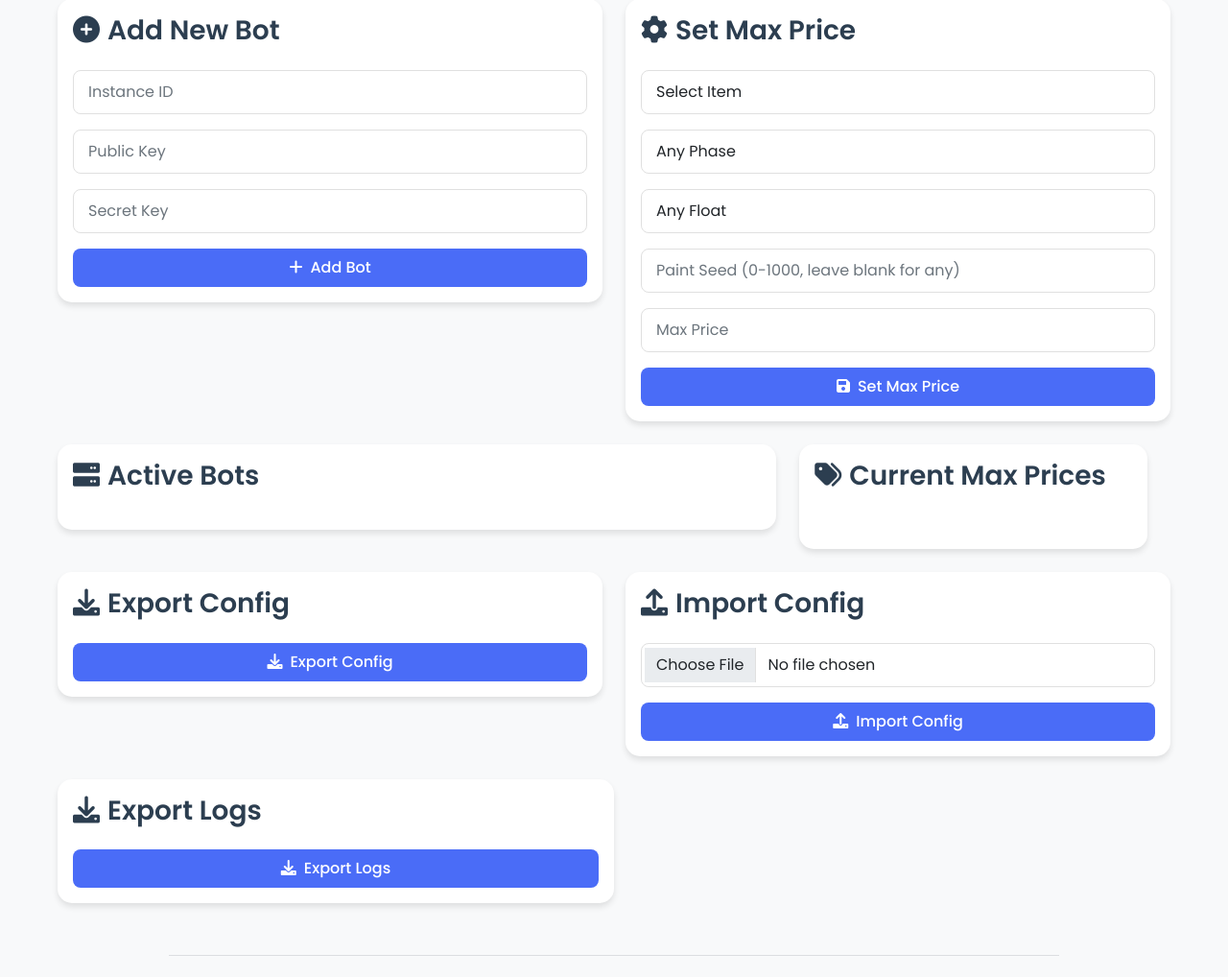
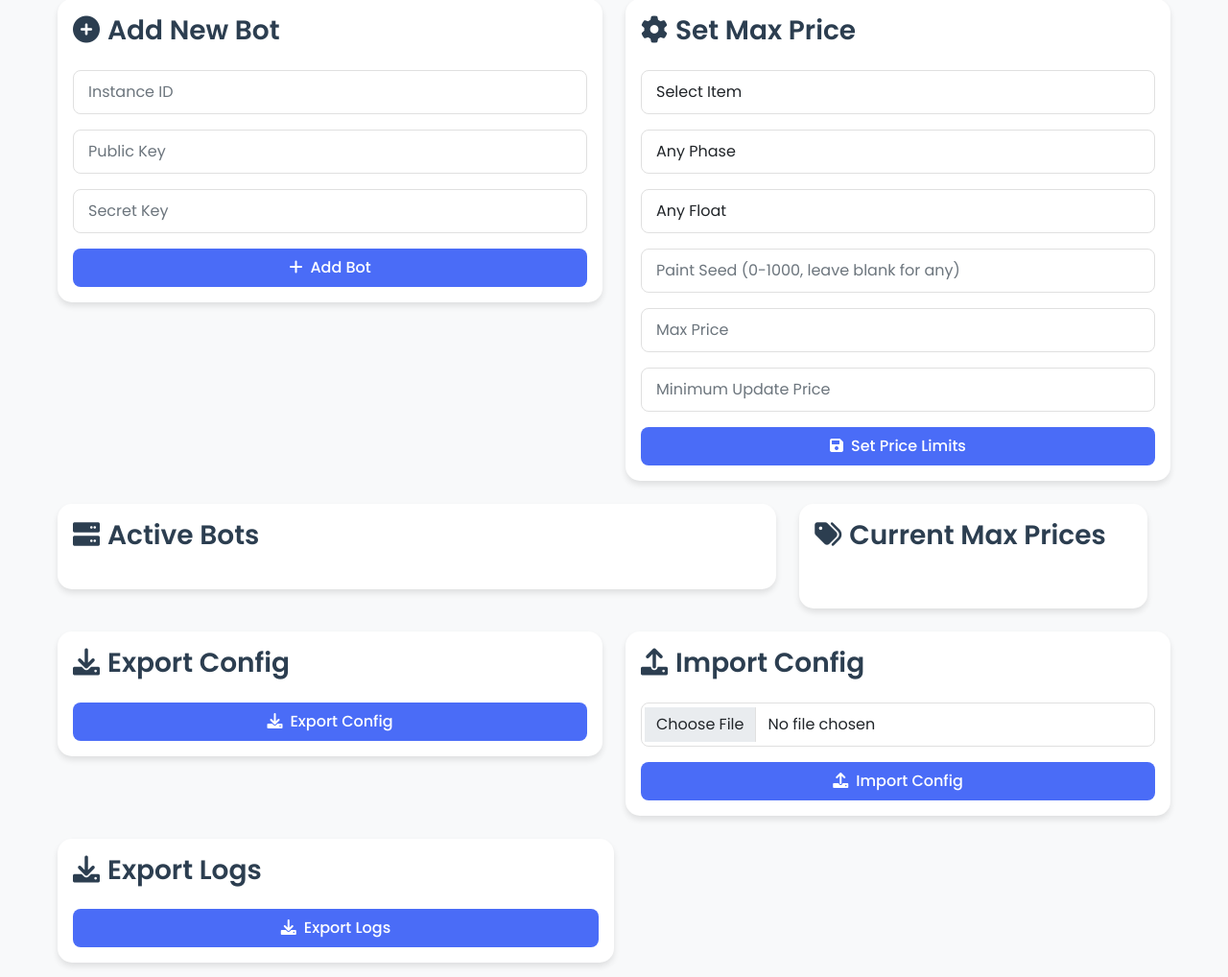
Before and after one commit to Sekinal/DMarket-Bot, a Flask app: page / in a window 1280 px wide. Shown: the part 147-1165 px from the top of the page at 96% size. Run offline with Flask 3, Linux system fonts and the light colour scheme; the visitor is signed in with stand-in values (Sample User, id 1); data that the repository does not hold is empty; some libraries are stand-ins or nearby versions.

Commit message:
Added min price handling

```diff
--- a/bot/bot.py
+++ b/bot/bot.py
@@ -264,7 +264,7 @@ class BotInstance:
         self.console.print(panel)
         logger.info(f"[{self.instance_id}] Printed target info for {title} - Price: ${current_price:.2f}")
 
-    def print_market_analysis(self, title: str, highest_price: float, optimal_price: float, current_price: float):
+    def print_market_analysis(self, title: str, highest_price: float, optimal_price: float, current_price: float, min_price: float, max_price: float):
         table = Table(title=f"[bold]{self.instance_id} - Market Analysis for {title}[/bold]", box=box.ROUNDED)
         table.add_column("Metric", style="cyan")
         table.add_column("Value", style="green")
@@ -273,12 +273,11 @@ class BotInstance:
         table.add_row("Highest Competitor", f"${highest_price:.2f}")
         table.add_row("Optimal Price", f"${optimal_price:.2f}")
         table.add_row("Price Difference", f"${(optimal_price - current_price):.2f}")
+        table.add_row("Minimum Allowed Price", f"${min_price:.2f}")
+        table.add_row("Maximum Allowed Price", f"${max_price:.2f}")
 
         self.console.print(table)
         logger.info(f"[{self.instance_id}] Market analysis for {title} - Optimal Price: ${optimal_price:.2f}")
-
-
-        self.console.print(table)
 
     def print_action_result(self, action: str, details: str):
         self.console.print(f"[bold blue]{self.instance_id} - {action}:[/bold blue] [green]{details}[/green]")
@@ -388,9 +387,14 @@ class BotInstance:
             highest_price = max(float(order["price"]) / 100 for order in relevant_orders)
             optimal_price = highest_price + 0.01
 
-            self.print_market_analysis(title, highest_price, optimal_price, current_price)
+            min_price = self.bot_manager.get_min_price(title, phase, float_val, seed)
+            if optimal_price < min_price:
+                self.console.print(f"[yellow]Optimal price ${optimal_price:.2f} is below the minimum update price ${min_price:.2f}. Adjusting to minimum update price.[/yellow]")
+                optimal_price = min_price
 
-            if abs(current_price - optimal_price) >= 0:
+            self.print_market_analysis(title, highest_price, optimal_price, current_price, min_price, max_price)
+
+            if current_price != optimal_price:
                 if optimal_price > max_price:
                     self.console.print(f"\n[red]Optimal price ${optimal_price:.2f} exceeds max price ${max_price:.2f}[/red]")
                     optimal_price = max_price
@@ -466,7 +470,7 @@ class BotManager:
         with open(self.max_prices_file, 'w') as f:
             json.dump(self.max_prices, f, indent=4)
 
-    def update_max_price(self, item_name: str, phase: str, float_val: str, seed: str, max_price: float):
+    def update_max_price(self, item_name: str, phase: str, float_val: str, seed: str, max_price: float, min_price: float):
         # Remove existing entry if exists
         self.max_prices = [entry for entry in self.max_prices if not (
             entry['item'] == item_name and
@@ -480,7 +484,8 @@ class BotManager:
             'phase': phase,
             'float': float_val,
             'seed': seed,
-            'price': max_price
+            'max_price': max_price,
+            'min_price': min_price
         })
         self.save_max_prices()
 
@@ -498,13 +503,29 @@ class BotManager:
                 match = False
             if match:
                 matching.append(entry)
-
         if not matching:
             return float('inf')
+        best_entry = max(matching, key=lambda x: sum(1 for k in ['phase', 'float', 'seed'] if x.get(k, '')))
+        return best_entry.get('max_price', float('inf'))
 
-        # Find most specific entry (most attributes specified)
+    def get_min_price(self, item_name: str, phase: str, float_val: str, seed: str) -> float:
+        matching = []
+        for entry in self.max_prices:
+            if entry['item'] != item_name:
+                continue
+            match = True
+            if entry.get('phase', '') and entry['phase'] != phase:
+                match = False
+            if entry.get('float', '') and entry['float'] != float_val:
+                match = False
+            if entry.get('seed', '') and entry['seed'] != seed:
+                match = False
+            if match:
+                matching.append(entry)
+        if not matching:
+            return 0.0  # Default minimum price if not set
         best_entry = max(matching, key=lambda x: sum(1 for k in ['phase', 'float', 'seed'] if x.get(k, '')))
-        return best_entry['price']
+        return best_entry.get('min_price', 0.0)
 
     def update_available_items(self, items: list):
         self.available_items = set(items)
--- a/dashboard/app.py
+++ b/dashboard/app.py
@@ -105,7 +105,8 @@ def update_max_price():
         phase=data.get('phase', ''),
         float_val=data.get('float', ''),
         seed=data.get('seed', ''),
-        max_price=float(data['max_price'])
+        max_price=float(data['max_price']),
+        min_price=float(data['min_price'])  # New field for minimum update price
     )
     return jsonify({'success': True})
 
@@ -129,7 +130,8 @@ def modify_max_price(index):
             'phase': data.get('phase', ''),
             'float': data.get('float', ''),
             'seed': data.get('seed', ''),
-            'price': float(data['max_price'])
+            'max_price': float(data['max_price']),
+            'min_price': float(data['min_price'])
         }
         bot_manager.save_max_prices()
         return jsonify({'success': True})
--- a/dashboard/templates/index.html
+++ b/dashboard/templates/index.html
@@ -271,8 +271,12 @@
                                 <input type="number" step="0.01" class="form-control" id="maxPrice"
                                        placeholder="Max Price" required>
                             </div>
+                            <div class="mb-3">
+                                <input type="number" step="0.01" class="form-control" id="minPrice"
+                                       placeholder="Minimum Update Price" required>
+                            </div>
                             <button type="submit" class="btn btn-primary w-100">
-                                <i class="fas fa-save me-2"></i>Set Max Price
+                                <i class="fas fa-save me-2"></i>Set Price Limits
                             </button>
                         </form>
                     </div>
@@ -436,6 +440,7 @@
                 const floatVal = $('#floatSelect').val();
                 const seed = $('#seedInput').val();
                 const price = $('#maxPrice').val();
+                const minPrice = $('#minPrice').val();
 
                 $.ajax({
                     url: '/api/max-prices',
@@ -446,7 +451,8 @@
                         phase: phase,
                         float: floatVal,
                         seed: seed,
-                        max_price: price
+                        max_price: maxPrice,
+                        min_price: minPrice
                     }),
                     success: function() {
                         updateMaxPrices();
@@ -565,13 +571,14 @@
                 const phase = btn.data('phase');
                 const float = btn.data('float');
                 const seed = btn.data('seed');
-                const price = btn.data('price');
+                const maxPrice = btn.data('price');
+                const minPrice = btn.data('min-price'); // new attribute for min price
 
                 // Create float options based on item wear
                 const floatOptions = generateFloatOptionsForItem(item);
 
                 Swal.fire({
-                    title: 'Edit Max Price',
+                    title: 'Edit Price Range',
                     html: `
                         <select id="swal-item" class="swal2-input">
                             ${$('#itemSelect').html()}
@@ -584,16 +591,15 @@
                             ${floatOptions}
                         </select>
                         <input id="swal-seed" class="swal2-input" placeholder="Paint Seed" value="${seed}">
-                        <input id="swal-price" class="swal2-input" type="number" step="0.01" placeholder="Max Price" value="${price}">
+                        <input id="swal-max-price" class="swal2-input" type="number" step="0.01" placeholder="Max Price" value="${maxPrice}">
+                        <input id="swal-min-price" class="swal2-input" type="number" step="0.01" placeholder="Min Price" value="${minPrice}">
                     `,
                     focusConfirm: false,
                     didOpen: () => {
-                        // Set initial values
+                        // Set initial values for select elements
                         $('#swal-item').val(item);
                         $('#swal-phase').val(phase);
                         $('#swal-float').val(float);
-
-                        // Add change handler for item selection
                         $('#swal-item').on('change', function() {
                             const selectedItem = $(this).val();
                             const newFloatOptions = generateFloatOptionsForItem(selectedItem);
@@ -606,7 +612,8 @@
                             phase: $('#swal-phase').val(),
                             float: $('#swal-float').val(),
                             seed: $('#swal-seed').val(),
-                            max_price: $('#swal-price').val()
+                            max_price: parseFloat($('#swal-max-price').val()),
+                            min_price: parseFloat($('#swal-min-price').val())
                         }
                     }
                 }).then((result) => {
@@ -618,7 +625,7 @@
                             data: JSON.stringify(result.value),
                             success: function() {
                                 updateMaxPrices();
-                                Swal.fire('Updated!', 'Max price has been updated.', 'success');
+                                Swal.fire('Updated!', 'Price range has been updated.', 'success');
                             }
                         });
                     }
@@ -639,7 +646,9 @@
                                 <div>
                                     <div class="fw-bold">${entry.item}</div>
                                     <div class="text-muted">${attrs.join(' | ') || 'Any attributes'}</div>
-                                <div class="text-success">$${entry.price.toFixed(2)}</div>
+                                    <div class="text-success">
+                                        Max: $${entry.max_price.toFixed(2)}, Min: $${entry.min_price.toFixed(2)}
+                                    </div>
                                 </div>
                                 <div class="btn-group">
                                     <button class="btn btn-sm btn-primary edit-max-price"
@@ -648,7 +657,8 @@
                                             data-phase="${entry.phase}"
                                             data-float="${entry.float}"
                                             data-seed="${entry.seed}"
-                                        data-price="${entry.price}">
+                                            data-price="${entry.max_price}"
+                                            data-min-price="${entry.min_price}">
                                         <i class="fas fa-edit"></i>
                                     </button>
                                     <button class="btn btn-sm btn-danger delete-max-price"
@@ -661,6 +671,7 @@
                     });
                 });
             }
+
 
         function generateFloatOptionsForItem(itemName) {
             let allowedFloats = [];
```
Lines whose indentation alone changed are shown as unchanged.
